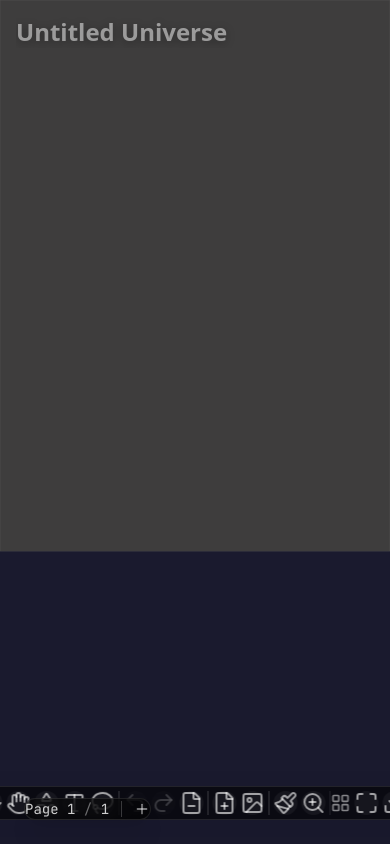
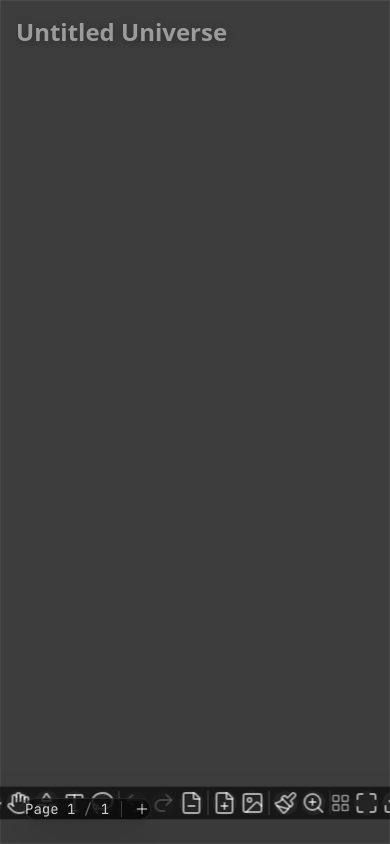
Before and after one commit to jaatdev/Cosmic-canvas, a Next.js app: page / in a window 390 px wide. Built offline with nearby package versions, Linux system fonts and the light colour scheme; a web font is replaced by a local one.

Commit message:
Step 41: Screen-fit geometry: use window dimensions for canvas and set zoom to 1

```diff
--- a/src/components/Canvas/Stage.tsx
+++ b/src/components/Canvas/Stage.tsx
@@ -109,7 +109,8 @@ export default function Stage() {
         transformStrokes,
         clearStrokeSelection,
         setPageHeight,
-        fitToScreen,
+        setCanvasDimensions,
+        setZoom,
         loadProject,
         getPersistedState,
         undo,
@@ -214,10 +215,23 @@ export default function Stage() {
         }
     }, [canvasDimensions, pageCount, pageWidth, totalHeight]);
 
-    // Auto-fit zoom to fill screen width on mount
+    // Screen-Fit Geometry (Slide Deck Mode)
+    // Set canvas to exact screen size on mount
     useEffect(() => {
-        fitToScreen();
-    }, [fitToScreen]);
+        // 1. Measure the Screen
+        const width = window.innerWidth;
+        const height = window.innerHeight;
+
+        // 2. Set Canvas to Match Screen
+        setCanvasDimensions(width, height);
+
+        // 3. Set Zoom to 1 (Exact Fit)
+        setZoom(1);
+
+        // 4. Force Re-render of Active Layer (DPI Fix)
+        // The DPI fix in the useEffect at line 177 will handle this automatically
+        // when canvasDimensions changes
+    }, [setCanvasDimensions, setZoom]);
 
     // Hydration: Load saved project on mount
     useEffect(() => {
--- a/src/store/useStore.ts
+++ b/src/store/useStore.ts
@@ -182,7 +182,7 @@ export const useStore = create<CanvasState>((set, get) => ({
     // PDF Viewer
     pdfFile: null,
     pdfPageMapping: [],  // Will be populated when PDF loads
-    canvasDimensions: { width: 794, height: 1123 },  // Default A4
+    canvasDimensions: { width: 0, height: 0 },  // Will be set to screen size on mount
     hiddenPdfPages: [],  // No hidden pages initially
 
     // Clipboard
```
